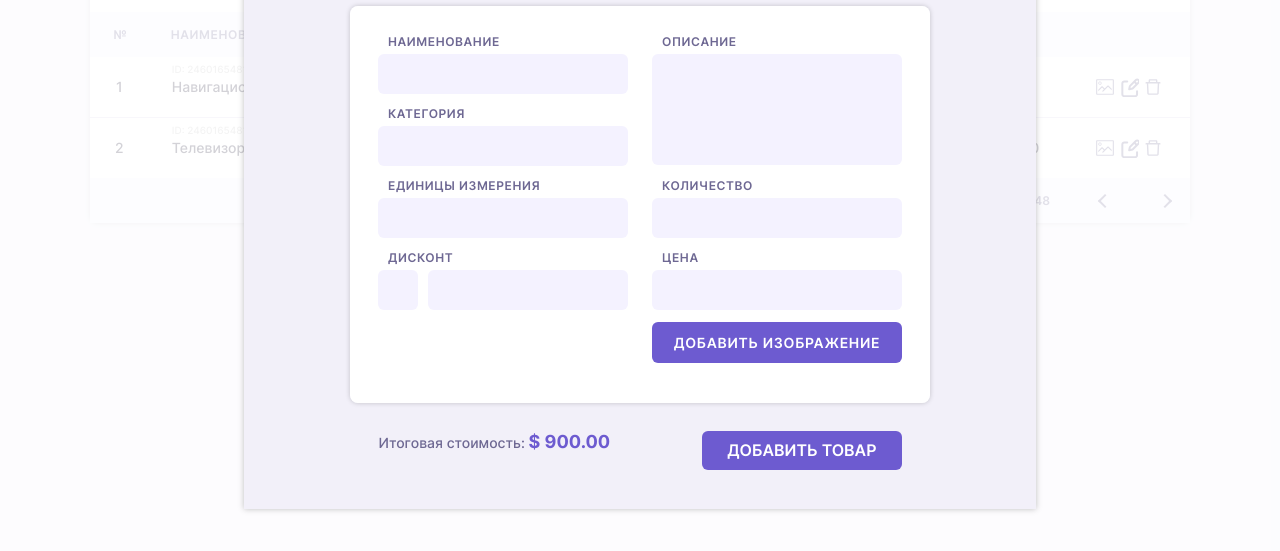
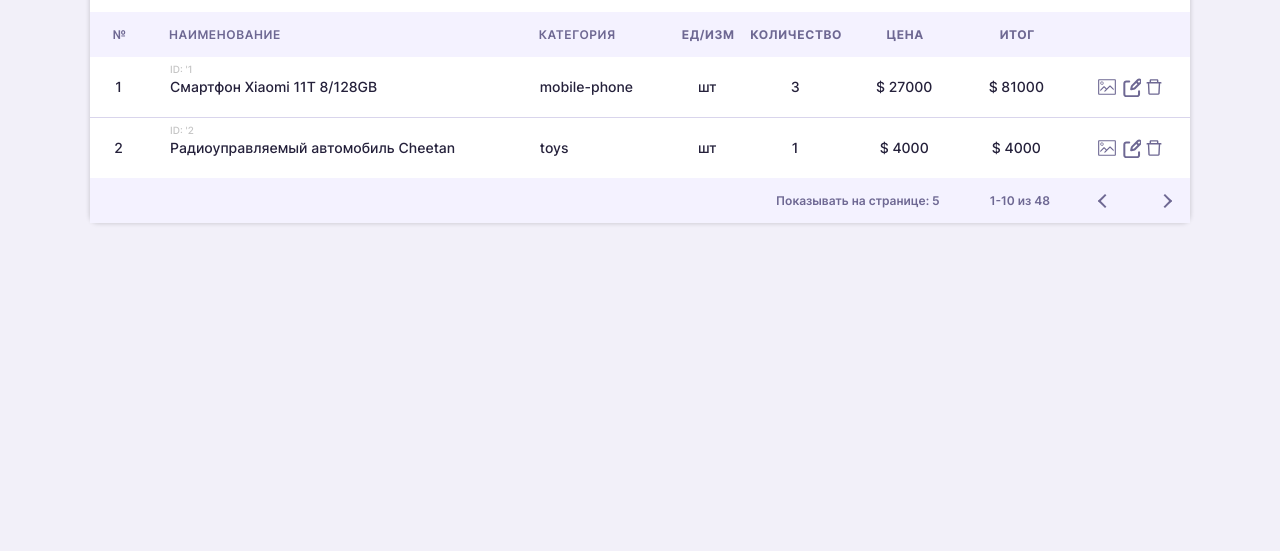
Before and after one commit to AllaBerkana/jsLearn-crm, a plain HTML site: page index.html in a window 1280 px wide. Shown: the part 195-746 px from the top of the page. Drawn offline with Linux system fonts and the light colour scheme.

Commit message:
lesson-2-03

```diff
--- a/script/script.js
+++ b/script/script.js
@@ -4,3 +4,112 @@ const modalTitle = document.querySelector('.modal__title');
 const modalForm = document.querySelector('.modal__form');
 const modalCheckbox = document.querySelector('.modal__checkbox');
 const modalInputCheckbox = document.querySelector('.modal__input_discount');
+const overlayElem = document.querySelector('.overlay');
+
+const tableBody = document.querySelector('.table__body');
+
+overlayElem.classList.remove('active');
+
+const arrGoods = [
+    {
+        "id": 1,
+        "title": "Смартфон Xiaomi 11T 8/128GB",
+        "price": 27000,
+        "description": "Смартфон Xiaomi 11T – это представитель флагманской линейки, выпущенной во второй половине 2021 года. И он полностью соответствует такому позиционированию, предоставляя своим обладателям возможность пользоваться отличными камерами, ни в чем себя не ограничивать при запуске игр и других требовательных приложений.",
+        "category": "mobile-phone",
+        "discont": false,
+        "count": 3,
+        "units": "шт",
+        "images": {
+            "small": "img/smrtxiaomi11t-m.jpg",
+            "big": "img/smrtxiaomi11t-b.jpg"
+        }
+    },
+    {
+        "id": 2,
+        "title": "Радиоуправляемый автомобиль Cheetan",
+        "price": 4000,
+        "description": "Внедорожник на дистанционном управлении. Скорость 25км/ч. Возраст 7 - 14 лет",
+        "category": "toys",
+        "discont": 5,
+        "count": 1,
+        "units": "шт",
+        "images": {
+            "small": "img/cheetancar-m.jpg",
+            "big": "img/cheetancar-b.jpg"
+        }
+    },
+];
+
+// util for createElement
+const createElem = (tag, opts) => {
+    const elem = document.createElement(tag);
+    Object.assign(elem, opts);
+    return elem;
+};
+
+const createRow = ({ id, title, category, units, count, price}) => {
+    const tableRow = document.createElement('TR')
+
+    const td = createElem('TD', {
+        className: 'table__cell',
+        textContent: `${id}`,
+    });
+    const td_title = createElem('TD', {
+        className: 'table__cell table__cell_left table__cell_name',
+    });
+    td_title.dataset.id = `${id}`;
+
+    const tdSpanId = createElem('SPAN', {
+        className: 'table__cell-id',
+        textContent: `id: '${id}`,
+    });
+    td_title.append(tdSpanId);
+    td_title.append(`${title}`);
+
+    const td_category = createElem('TD', {
+        className: 'table__cell table__cell_left',
+        textContent: `${category}`,
+    });
+    const td_units = createElem('TD', {
+        className: 'table__cell',
+        textContent: `${units}`,
+    });
+    const td_count = createElem('TD', {
+        className: 'table__cell',
+        textContent: `${count}`,
+    });
+    const td_price = createElem('TD', {
+        className: 'table__cell',
+        textContent: `$ ${price}`,
+    });
+    const td_total = createElem('TD', {
+        className: 'table__cell',
+        textContent: `$ ${count * price}`,
+    });
+
+
+    const td_btn_wrapper = createElem('TD', {
+        className: 'table__cell table__cell_btn-wrapper',
+    });
+    const button_pic = createElem('BUTTON', {
+        className: 'table__btn table__btn_pic',
+    });
+    const button_edit = createElem('BUTTON', {
+        className: 'table__btn table__btn_edit',
+    });
+    const button_del = createElem('BUTTON', {
+        className: 'table__btn table__btn_del',
+    });
+
+    tableBody.append(tableRow);
+    tableRow.append(td, td_title, td_category, td_units, td_count, td_price, td_total, td_btn_wrapper);
+    td_btn_wrapper.append(button_pic, button_edit, button_del);
+};
+
+const renderGoods = (arr) => {
+    arr.forEach((obj) => {
+        createRow(obj);
+    });
+};
+renderGoods(arrGoods);
```
Also changed, not shown: index.html (+2 -0 lines).
